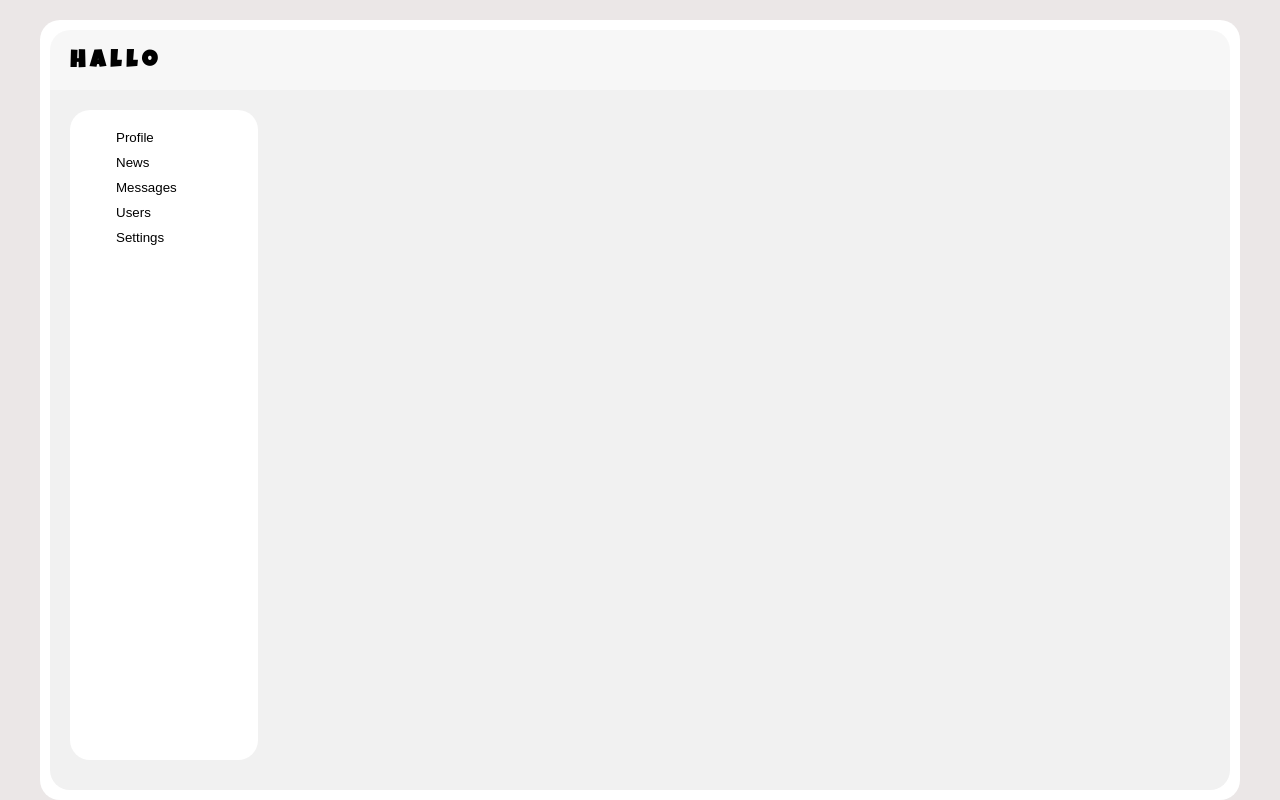
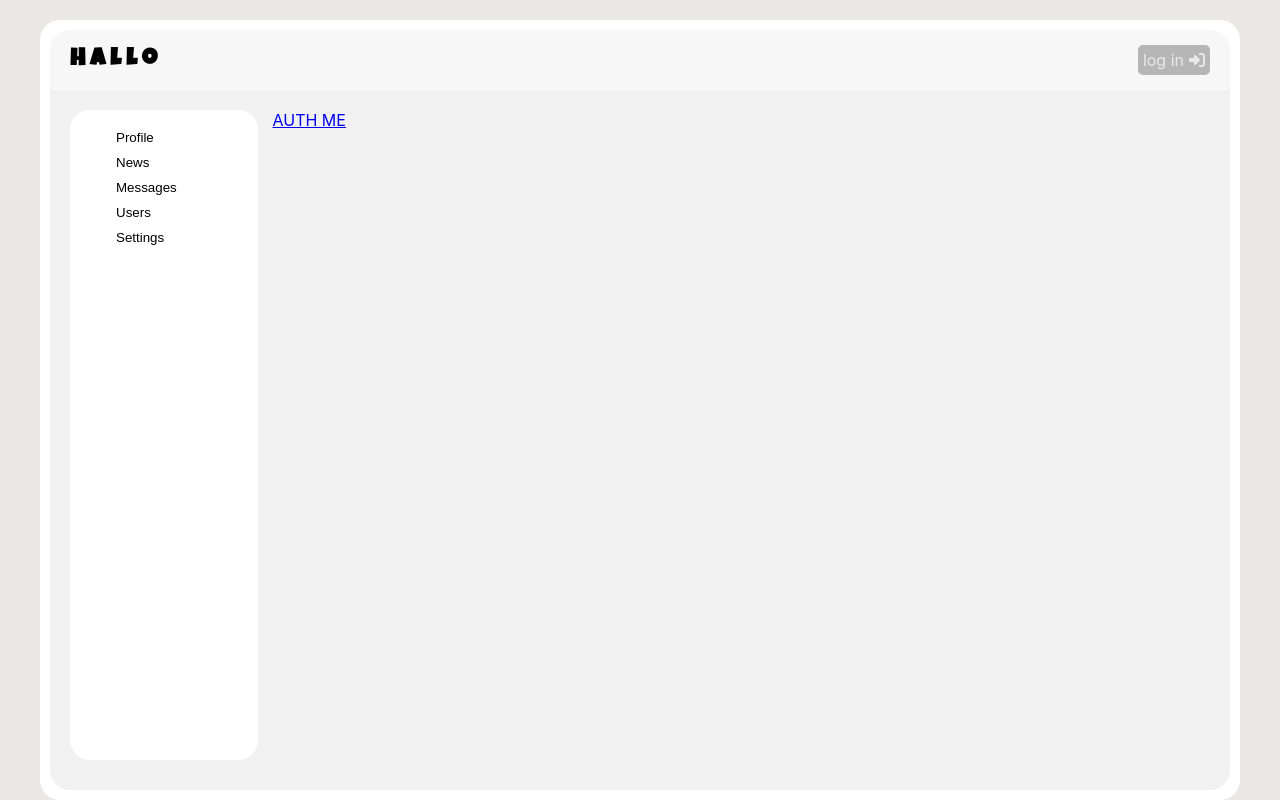
Before and after one commit to nilubisan/react-social-network, a React (Create React App) app: page /auth in a window 1280 px wide. Built offline with nearby package versions, Linux system fonts and the light colour scheme; no server answers.

Commit message:
feat: add authentication api support

```diff
--- a/src/App.tsx
+++ b/src/App.tsx
@@ -2,7 +2,7 @@ import React, { FC, useEffect } from 'react';
 import { useDispatch } from 'react-redux';
 import { BrowserRouter as Router, Routes, Route } from 'react-router-dom';
 import { SetUsersStatusAC } from './redux/reducers/user-reducer';
-import Header from './components/Header/Header';
+import HeaderContainer from './components/Header/HeaderContainer';
 import SidebarContainer from './components/Sidebar/SidebarContainer';
 import ProfileContainer from './components/Profile/ProfileContainer';
 import TempDialog from './components/Dialog/TempDialog';
@@ -10,6 +10,7 @@ import News from './components/News/News';
 import Friends from './components/Friends/Friends';
 import Settings from './components/Settings/Settings';
 import UsersContainer from './components/Users/UsersContainer';
+import Auth from './components/Auth/Auth';
 import './App.css';
 
 const App: FC<{}> = () => {
@@ -20,9 +21,9 @@ const App: FC<{}> = () => {
   return (
     <div className="app">
       <div className="app__wrapper">
-        <Header />
-        <div className="bottom">
-          <Router>
+        <Router>
+          <HeaderContainer />
+          <div className="bottom">
             <SidebarContainer />
             <main className="main">
               <Routes>
@@ -33,10 +34,11 @@ const App: FC<{}> = () => {
                 <Route path="/settings" element={<Settings />} />
                 <Route path="/users" element={<UsersContainer />} />
                 <Route path="/profile/:userId" element={<ProfileContainer />} />
+                <Route path="/auth" element={<Auth />} />
               </Routes>
             </main>
-          </Router>
-        </div>
+          </div>
+        </Router>
       </div>
     </div>
   );
--- /dev/null
+++ b/src/components/Auth/Auth.tsx
@@ -0,0 +1,46 @@
+import React, { FC } from 'react';
+import axios from 'axios';
+import { useDispatch } from 'react-redux';
+import { Link } from 'react-router-dom';
+import { API_URL } from '../../helpers/api';
+import { SetAuthDataAC } from '../../redux/reducers/auth-reducer';
+
+const Auth: FC<{}> = () => {
+  const dispatch = useDispatch();
+  const authMe = () => {
+    axios
+      .post(`${API_URL}/auth/login`, {
+        email: 'r.nas9329@gmail.com',
+        password: 'Ss76109133',
+      })
+      .then((response) => {
+        if (response.data.resultCode === 0)
+          dispatch(
+            SetAuthDataAC({
+              id: response.data.data.userId,
+              login: null,
+              email: null,
+              isAuth: true,
+            }),
+          );
+        else
+          dispatch(
+            SetAuthDataAC({
+              id: null,
+              login: null,
+              email: null,
+              isAuth: false,
+            }),
+          );
+      });
+  };
+  return (
+    <div>
+      <Link to="/" onClick={authMe} type="button">
+        AUTH ME
+      </Link>
+    </div>
+  );
+};
+
+export default Auth;
--- a/src/components/Header/Header.module.css
+++ b/src/components/Header/Header.module.css
@@ -3,6 +3,9 @@
   background-color: rgba(0, 0, 0, 0.03);
   border-top-left-radius: 20px;
   border-top-right-radius: 20px;
+  display: flex;
+  align-items: center;
+  justify-content: space-between;
 }
 
 header h2 {
@@ -11,3 +14,17 @@ header h2 {
   margin: 20px;
   letter-spacing: 5px;
 }
+
+.sign-btn {
+  padding: 5px;
+  color: rgb(233, 233, 233);
+  text-decoration: none;
+  background-color: rgb(182, 182, 182);
+  margin-right: 20px;
+  border-radius: 5px;
+}
+
+.sign-btn span {
+  display: inline-block;
+  margin-right: 5px;
+}
--- a/src/components/Header/Header.tsx
+++ b/src/components/Header/Header.tsx
@@ -1,9 +1,29 @@
-import React from 'react';
+import React, { FC } from 'react';
+import { Link } from 'react-router-dom';
+import { FontAwesomeIcon } from '@fortawesome/react-fontawesome';
+import {
+  faArrowRightFromBracket,
+  faRightToBracket,
+} from '@fortawesome/free-solid-svg-icons';
 import style from './Header.module.css';
 
-const Header = () => (
+const Header: FC<{
+  isAuth: boolean;
+  unsign: () => void;
+}> = ({ isAuth, unsign }) => (
   <header className={style.header}>
     <h2>Hallo</h2>
+    {isAuth ? (
+      <Link to="/" onClick={unsign} className={style['sign-btn']}>
+        <span>log out</span>
+        <FontAwesomeIcon icon={faArrowRightFromBracket} />
+      </Link>
+    ) : (
+      <Link to="/auth" className={style['sign-btn']}>
+        <span>log in</span>
+        <FontAwesomeIcon icon={faRightToBracket} />
+      </Link>
+    )}
   </header>
 );
 
--- /dev/null
+++ b/src/components/Header/HeaderContainer.tsx
@@ -0,0 +1,51 @@
+import React, { FC, useEffect } from 'react';
+import { useSelector, useDispatch } from 'react-redux';
+import axios from 'axios';
+import { API_URL } from '../../helpers/api';
+import { SetAuthDataAC } from '../../redux/reducers/auth-reducer';
+import Header from './Header';
+
+const HeaderContainer: FC<{}> = () => {
+  const HeaderProps = useSelector((state: any) => ({
+    login: state.authData.login,
+    isAuth: state.authData.isAuth,
+  }));
+
+  const dispatch = useDispatch();
+
+  useEffect(() => {
+    if (HeaderProps.isAuth) {
+      axios
+        .get(`${API_URL}/auth/me`, { withCredentials: true })
+        .then((response: any) => {
+          dispatch(
+            SetAuthDataAC({
+              id: response.data.data.id,
+              email: response.data.data.email,
+              login: response.data.data.login,
+              isAuth: true,
+            }),
+          );
+        });
+    }
+  }, []);
+
+  const unsign = () => {
+    axios.delete(`${API_URL}/auth/login`).then((response) => {
+      if (response.data.resultCode === 0) {
+        dispatch(
+          SetAuthDataAC({
+            id: null,
+            login: null,
+            email: null,
+            isAuth: false,
+          }),
+        );
+      }
+    });
+  };
+
+  return <Header isAuth={HeaderProps.isAuth} unsign={unsign} />;
+};
+
+export default HeaderContainer;
--- /dev/null
+++ b/src/redux/reducers/auth-reducer.ts
@@ -0,0 +1,46 @@
+const SET_AUTH_DATA = 'set-auth-data';
+
+interface IAuthData {
+  id: string | null;
+  login: string | null;
+  email: string | null;
+  isAuth: boolean;
+}
+
+// ********************* ACTIONS ************************
+interface Action {
+  type: string;
+}
+
+export interface SetAuthData extends Action, IAuthData {}
+
+// *********************** ACTION CREATORS ******************************
+
+export const SetAuthDataAC = (authData: IAuthData) => ({
+  type: SET_AUTH_DATA,
+  ...authData,
+});
+
+const initialState: IAuthData = {
+  id: null,
+  login: null,
+  email: null,
+  isAuth: false,
+};
+
+const AuthReducer = (state: any = initialState, action: any = {} as any) => {
+  const newState = { ...state };
+  switch (action.type) {
+    case SET_AUTH_DATA:
+      newState.id = action.id;
+      newState.login = action.login;
+      newState.email = action.email;
+      newState.isAuth = action.isAuth;
+      break;
+    default:
+      return state;
+  }
+  return newState;
+};
+
+export default AuthReducer;
--- a/src/redux/redux.ts
+++ b/src/redux/redux.ts
@@ -1,4 +1,5 @@
 import { combineReducers, createStore } from 'redux';
+import AuthReducer from './reducers/auth-reducer';
 import DialogReducer from './reducers/dialog-reducer';
 import ProfileReducer from './reducers/profile-reducer';
 // import SidebarReducer from './reducers/sidebar-reducer';
@@ -9,6 +10,7 @@ const reducers = combineReducers({
   // sidebar: SidebarReducer,
   profile: ProfileReducer,
   dialog: DialogReducer,
+  authData: AuthReducer,
 });
 const store = createStore(reducers);
 export default store;
```
Also changed, not shown: src/components/Users/UsersContainer.tsx (+0 -10 lines).
